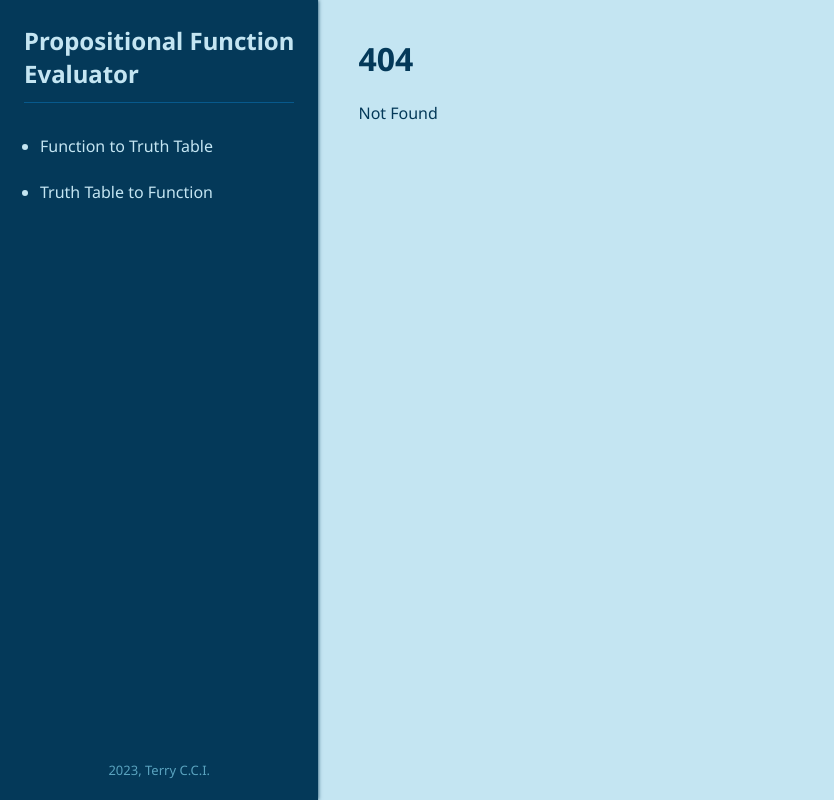
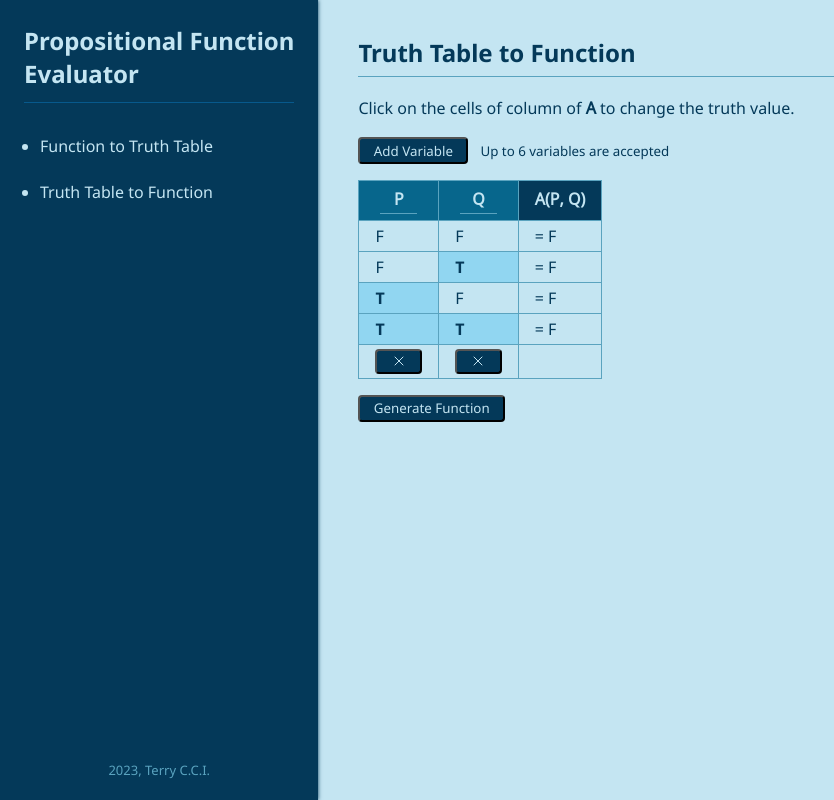
Before and after one commit to terry-cci/propositional-logic, a SvelteKit app: page /tt2f in a window 1280 px wide. Before the commit this address had no page. Shown: the whole page, without its empty margins (0-834 px from the left). Built offline with nearby package versions, Linux system fonts and the light colour scheme.

Commit message:
feat: truth table to function

```diff
--- /dev/null
+++ b/src/lib/toPreview.ts
@@ -0,0 +1,41 @@
+export type Operator = {
+    displayText: string;
+    inputText: string;
+    name: string;
+};
+
+export const OPERATORS: Operator[] = [
+    {
+        displayText: '¬',
+        inputText: '!',
+        name: 'Not'
+    },
+    {
+        displayText: '∧',
+        inputText: '&',
+        name: 'And'
+    },
+    {
+        displayText: '∨',
+        inputText: '|',
+        name: 'Or'
+    },
+    {
+        displayText: '→',
+        inputText: '^',
+        name: 'If...then'
+    },
+    {
+        displayText: '↔',
+        inputText: '~',
+        name: 'If and only if'
+    }
+];
+
+export function toPreview(rawText: string) {
+    let previewText = rawText;
+    OPERATORS.forEach((operator) => {
+        previewText = previewText.replaceAll(operator.inputText, operator.displayText);
+    });
+    return previewText;
+}
--- a/src/routes/+layout.svelte
+++ b/src/routes/+layout.svelte
@@ -155,4 +155,44 @@
 		background-color: var(--colour-2);
 		cursor: not-allowed;
 	}
+
+	:global(table) {
+		width: max-content;
+		border-collapse: collapse;
+	}
+
+	:global(table td),
+	:global(table th) {
+		border: 1px solid var(--colour-4);
+		padding: 0.25em 1em;
+	}
+
+	:global(table thead th) {
+		background-color: var(--colour-3);
+		color: var(--colour-5);
+		font-family: 'Noto Sans Math', sans-serif;
+	}
+
+	:global(table td.active) {
+		background-color: #91d6f1;
+		font-weight: bold;
+	}
+
+	:global(.horizontal-overflow-container) {
+		overflow-x: auto;
+		margin: 0 -2.5rem;
+		padding: 0 2.5rem;
+		padding-bottom: 1rem;
+	}
+
+	:global(.preview p) {
+		margin: 0;
+		text-align: center;
+		font-family: 'Noto Sans Math', sans-serif;
+		font-size: 1.5rem;
+	}
+
+	:global(.preview small) {
+		font-size: small;
+	}
 </style>
--- /dev/null
+++ b/src/routes/tt2f/+page.svelte
@@ -0,0 +1,209 @@
+<script lang="ts">
+	import { toPreview } from '$lib/toPreview';
+	import { invoke } from '@tauri-apps/api/tauri';
+
+	let variables: string[] = ['P', 'Q'];
+
+	$: repeatedNamesExists = new Set(variables).size < variables.length;
+
+	let rowValues: { [key: number]: boolean } = {};
+
+	let functionText: string | null = null;
+
+	async function generateFunction() {
+		console.debug(rowValues);
+		console.debug(variables);
+
+		const output = await invoke<string>('generate_function', {
+			rowValues,
+			variables
+		});
+
+		functionText = output;
+	}
+
+	function addVariable() {
+		if (variables.length >= 6) return;
+
+		const lastVariableName = ((a) => a[a.length - 1] ?? 'O')(variables.filter((v) => v.length));
+
+		let newVariableName = String.fromCharCode(
+			Math.max(Math.min(lastVariableName.charCodeAt(0), 'Z'.charCodeAt(0)), 'A'.charCodeAt(0)) + 1
+		);
+
+		variables.push(newVariableName);
+		variables = variables;
+
+		rowValues = Object.keys(rowValues).reduce((newObj: { [key: number]: boolean }, idx) => {
+			const row = parseInt(idx);
+			newObj[row * 2] = rowValues[row];
+			newObj[row * 2 + 1] = rowValues[row];
+			return newObj;
+		}, {});
+	}
+
+	function deleteVariable(idx: number) {
+		variables.splice(idx, 1);
+		variables = variables;
+
+		rowValues = Object.keys(rowValues).reduce((newObj: { [key: number]: boolean }, idx) => {
+			const row = parseInt(idx);
+			newObj[Math.floor(row / 2)] ||= rowValues[row];
+			return newObj;
+		}, {});
+	}
+</script>
+
+<h2>Truth Table to Function</h2>
+
+<p>Click on the cells of column of <span class="math">A</span> to change the truth value.</p>
+
+<button
+	type="button"
+	id="add-variable-btn"
+	title="Add a Variable to the Function"
+	disabled={variables.length >= 6}
+	on:click={addVariable}
+>
+	Add Variable
+</button>
+<small>Up to 6 variables are accepted</small>
+
+<div class="horizontal-overflow-container">
+	<table>
+		<thead>
+			<tr>
+				{#each variables as v, variableIdx}
+					<th scope="col">
+						<input
+							type="text"
+							name="variableName[{variableIdx}]"
+							id="variable-name-{variableIdx}"
+							bind:value={v}
+							size="1"
+							on:focus={(e) => {
+								e.currentTarget.setSelectionRange(0, e.currentTarget.value.length);
+							}}
+						/>
+					</th>
+				{/each}
+				<th scope="col" id="input-col-header"> A({variables.map((n) => n || '?').join(', ')}) </th>
+			</tr>
+		</thead>
+		<tbody>
+			{#each Array(Math.pow(2, variables.length)) as _, value}
+				<tr>
+					{#each Array(variables.length) as _, variableIdx}
+						<td class:active={(value >> (variables.length - variableIdx - 1)) % 2}>
+							{(value >> (variables.length - variableIdx - 1)) % 2 ? 'T' : 'F'}
+						</td>
+					{/each}
+					<td
+						class="input-cell"
+						role="checkbox"
+						aria-checked={rowValues[value] ? 'true' : 'false'}
+						class:active={rowValues[value]}
+						on:click={() => {
+							rowValues[value] = !(rowValues[value] ?? false);
+						}}
+						title="Switch Truth Value"
+					>
+						= {rowValues[value] ? 'T' : 'F'}
+					</td>
+				</tr>
+			{/each}
+		</tbody>
+		<tfoot>
+			<tr>
+				{#each variables as v, variableIdx}
+					<th scope="col">
+						<button
+							type="button"
+							title="Delete Variable: {v}"
+							on:click={() => {
+								deleteVariable(variableIdx);
+							}}
+						>
+							<svg
+								xmlns="http://www.w3.org/2000/svg"
+								fill="none"
+								viewBox="0 0 24 24"
+								stroke-width="1.5"
+								stroke="currentColor"
+								width="16"
+							>
+								<path stroke-linecap="round" stroke-linejoin="round" d="M6 18 18 6M6 6l12 12" />
+							</svg>
+						</button>
+					</th>
+				{/each}
+				{#if variables.length}
+					<th scope="col"></th>
+				{/if}
+			</tr>
+		</tfoot>
+	</table>
+</div>
+
+<button
+	type="button"
+	on:click={generateFunction}
+	disabled={variables.some((n) => !n) || repeatedNamesExists}
+>
+	Generate Function
+</button>
+{#if repeatedNamesExists}
+	<small>Repeated variables names</small>
+{/if}
+
+{#if functionText}
+	<div class="preview">
+		<h3>Output</h3>
+
+		<div class="horizontal-overflow-container">
+			<p>
+				{toPreview(functionText)}
+			</p>
+		</div>
+	</div>
+{/if}
+
+<style>
+	.input-cell {
+		cursor: pointer;
+	}
+
+	#input-col-header {
+		background-color: var(--colour-2);
+	}
+	.math {
+		font-family: 'Noto Sans Math', sans-serif;
+		font-weight: bold;
+	}
+
+	thead th input {
+		background-color: transparent;
+		color: inherit;
+		font-family: inherit;
+		font-weight: inherit;
+		font-size: inherit;
+		border-style: solid;
+		border-width: 0;
+		border-bottom: 1px solid var(--colour-4);
+		line-height: 1;
+		margin: 0.1em 0;
+		text-align: center;
+	}
+
+	tfoot button {
+		display: grid;
+		place-items: center;
+	}
+	#add-variable-btn {
+		margin-bottom: 1rem;
+	}
+
+	button + small {
+		margin-left: 0.5rem;
+	}
+</style>
```
Also changed, not shown: src/routes/f2tt/+page.svelte (+10 -87 lines), 1 other file (tests, documents, lock files or other folders).
